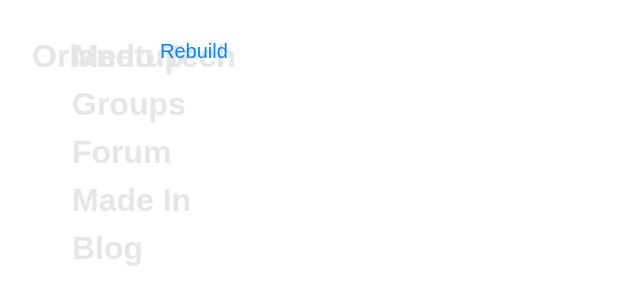
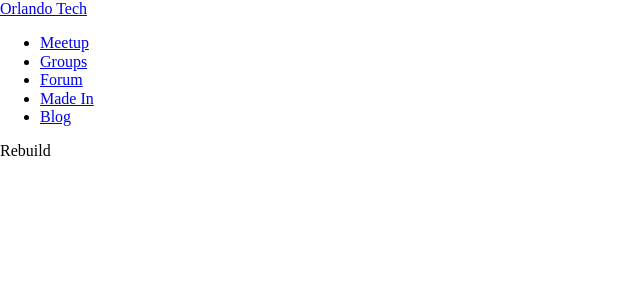
Before and after one commit to orlandotech/orlandotech.github.io, a Jekyll site: the page built from index.html, in a window 1280 px wide. Shown: the top 305 px of the page, without its empty margins (0-640 px from the left). Built offline with Jekyll 4.4.1, drawn with Linux system fonts in a browser that asks for light colours; nearby versions of some CDN libraries; library files that are not in the unit come from our copies; Markdown is read by kramdown in place of the engine named in the settings.

Commit message:
bare bones

```diff
--- a/_layouts/default.html
+++ b/_layouts/default.html
@@ -20,10 +20,10 @@
             <a class="logo" href="/">Orlando Tech</a>
     		<nav class="nav">
                 <ul>
-    				<li><a href="/meetup">Meetup</a></li>
-    				<li><a href="/groups">Groups</a></li>
-    				<li><a href="/forum">Forum</a></li>
-                    <li><a href="/made-in">Made In</a></li>
+    				<li><a href="/#meetup">Meetup</a></li>
+    				<li><a href="/#groups">Groups</a></li>
+    				<li><a href="/#forum">Forum</a></li>
+                    <li><a href="/#made-in">Made In</a></li>
                     <li><a href="/blog">Blog</a></li>
                 </ul>
     		</nav>
--- a/assets/css/style.css
+++ b/assets/css/style.css
@@ -1,165 +1,9 @@
-/**************/
-/** Main Style
-/**************/
+/********************
+/*
+/* Styles
+/*
+/********************
 
-body {
-  min-width: 290px;
-  -webkit-font-smoothing: antialiased;
-  -webkit-text-size-adjust: 100%;
-  -ms-text-size-adjust: 100%;
-  text-size-adjust: 100%;
-  background: #fff;
-  font: normal 100%/1.5 "lft-etica", sans-serif;
-}
-
-header {
-  padding-top: 2em;
-}
-
-h1 {
-  font-size: 3em;
-  line-height: 1.25em;
-  color: #0085ff;
-  margin-top: .2em;
-  width: 100%;
-}
-
-h2 {
-  width: 100%;
-  font-size: 1.5em;
-  color: #0085ff;
-  margin: 1em 0 .5em;
-}
-
-p {
-  width: 100%;
-  margin-bottom: 1em;
-  color: #0085ff;
-  font-size: 1.25em;
-}
-
-p.intro {
-  font-size: 1.5em;
-  color: #0085ff;
-  font-weight: bold;
-}
-
-a {
-  color: #0085ff;
-  text-decoration: underline;
-}
-
-a:active,
-a:hover {
-  outline: 0;
-}
-
-.btn {
-  background: #fff;
-  border: 5px solid #08f;
-  padding: 10px 20px;
-  border-radius: 25px;
-  font-size: 110%;
-}
-
-.btn a {
-  text-decoration: none;
-}
-
-.btn:hover {
-  background: #08f;
-}
-
-.btn:hover a {
-  color: #fff;
-}
-
-.main {
-  padding: 0 10em;
-  position: fixed;
-  top: 1em;
-}
-
-.main::-webkit-scrollbar {
-  -webkit-appearance: none;
-  background-color: rgba(0,0,0, .15);
-  width: 8px;
-  height: 8px;
-}
-
-.main::-webkit-scrollbar-thumb {
-  border-radius: 0;
-  background-color: rgba(0,0,0, .4);
-}
-
-.logo {
-  color: #e6e6e6;
-  font-size: 2em;
-  font-weight: 900;
-  padding: 1em 0 0 1em;
-  width: 100%;
-  text-decoration: none;
-}
-
-.nav {
-  position: absolute;
-  width: 24%;
-  top: 1em;
-  left: 0;
-}
-
-.nav ul {
-  display: block;
-  width: 100%;
-  list-style: none;
-}
-
-.nav li {
-  width: 100%;
-  display: block;
-}
-
-.nav a {
-  color: #e6e6e6;
-	font-size: 2em;
-	font-weight: 900;
-  display: block;
-  padding: 0 0 0 1em;
-  width: 100%;
-  text-decoration: none;
-}
-
-.nav a:hover { color: #0085ff; }
-.nav .active a { color: #0085ff; }
-
-.active {
-  color: #0085ff !important;
-}
-
-.group {
-  border: 5px solid;
-  border-color: #e6e6e6;
-  margin: 1em 2em 1em 0;
-  width: 45%;
-  float: left;
-  text-align: center;
-}
-
-.group .title {
-  font-size: 1.75em;
-  font-weight: bold;
-}
-
-.group a {
-  text-decoration: none;
-}
-
-ol {
-  color: #0085ff;
-  font-size: 1.5em;
-}
-
-ol li a {
-  font-weight: bold;
-  text-decoration: none;
-}
+/*
+/* Base
+/*
```
Also changed, not shown: assets/img/favicon.ico (deleted), assets/js/otech.js (renamed from assets/scripts/otech.js).
